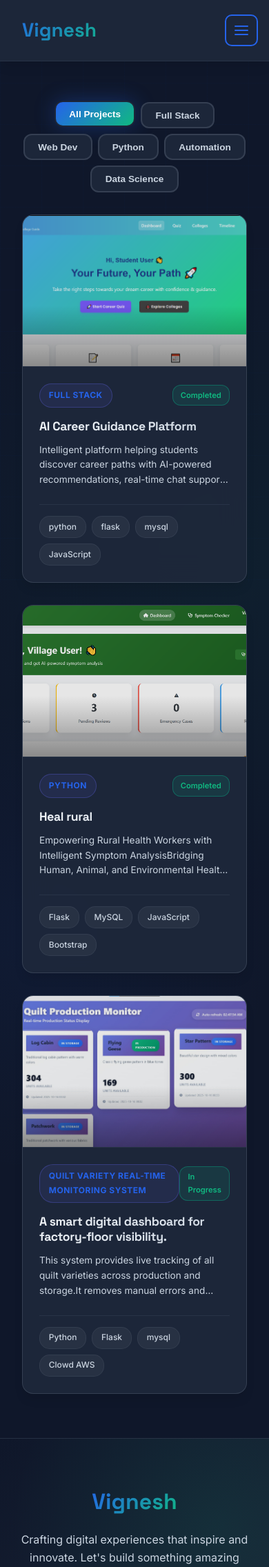
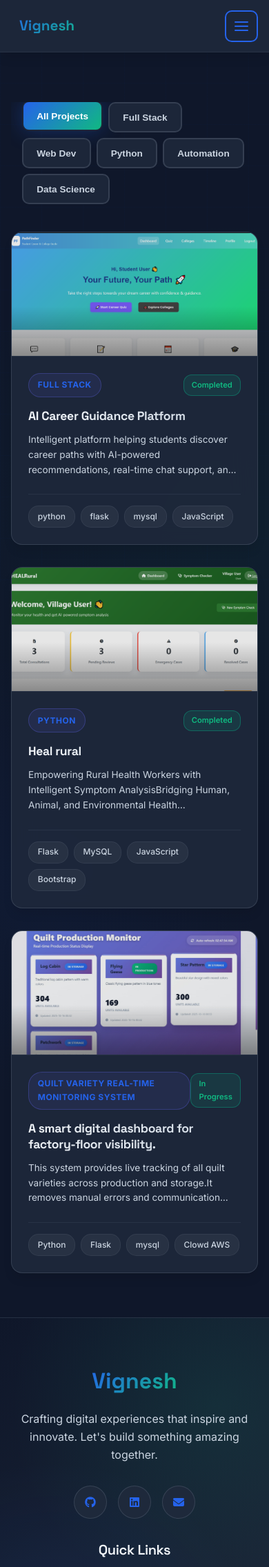
Before and after one commit to Vickyvkz7/myweb, a Flask app: page /projects in a window 390 px wide. Shown: the top 2272 px of the page at 69% size. Run offline with Flask 3, Linux system fonts and the light colour scheme.

Commit message:
Enhance mobile view with responsive design improvements

```diff
--- a/templates/base.html
+++ b/templates/base.html
@@ -119,6 +119,35 @@
             position: relative;
         }
 
+        /* ===== MOBILE RESPONSIVE STYLES ===== */
+        @media (max-width: 768px) {
+            .container {
+                padding: 0 1.5rem;
+            }
+
+            section {
+                padding: 3rem 0;
+            }
+
+            h1, h2, h3, h4, h5, h6 {
+                line-height: 1.3;
+            }
+
+            html {
+                scroll-padding-top: 70px;
+            }
+        }
+
+        @media (max-width: 480px) {
+            .container {
+                padding: 0 1rem;
+            }
+
+            section {
+                padding: 2rem 0;
+            }
+        }
+
         /* ===== ENHANCED NAVIGATION ===== */
         .navbar {
             position: fixed;
@@ -163,6 +204,19 @@
             position: relative;
             padding: 0.5rem 1rem;
             border-radius: var(--radius-xl);
+        }
+
+        @media (max-width: 768px) {
+            .nav-logo a {
+                font-size: 1.5rem;
+                padding: 0.5rem 0.75rem;
+            }
+        }
+
+        @media (max-width: 480px) {
+            .nav-logo a {
+                font-size: 1.3rem;
+            }
         }
 
         .nav-logo a::before {
@@ -259,6 +366,16 @@
             padding: 0.75rem;
             border-radius: var(--radius-md);
             transition: var(--transition-bounce);
+            min-width: 44px;
+            min-height: 44px;
+            align-items: center;
+            justify-content: center;
+        }
+
+        @media (max-width: 768px) {
+            .nav-toggle {
+                display: flex;
+            }
         }
 
         .nav-toggle:hover {
--- a/templates/projects.html
+++ b/templates/projects.html
@@ -106,6 +106,19 @@
         position: relative;
     }
 
+    @media (max-width: 768px) {
+        .mini-hero h2 {
+            font-size: 2.5rem;
+            margin-bottom: 0.75rem;
+        }
+    }
+
+    @media (max-width: 480px) {
+        .mini-hero h2 {
+            font-size: 2rem;
+        }
+    }
+
     .mini-hero p {
         font-size: 1.3rem;
         color: var(--text-light);
@@ -113,6 +126,18 @@
         margin: 0 auto;
         line-height: 1.6;
         font-weight: 400;
+    }
+
+    @media (max-width: 768px) {
+        .mini-hero p {
+            font-size: 1.1rem;
+        }
+    }
+
+    @media (max-width: 480px) {
+        .mini-hero p {
+            font-size: 1rem;
+        }
     }
 
     /* === Enhanced Filter Bar === */
@@ -123,6 +148,25 @@
         margin: 4rem 0 3rem;
         flex-wrap: wrap;
         padding: 0 1rem;
+    }
+
+    @media (max-width: 768px) {
+        .mini-filter-bar {
+            gap: 0.75rem;
+            margin: 2rem 0;
+            padding: 0 0.5rem;
+        }
+    }
+
+    @media (max-width: 480px) {
+        .mini-filter-bar {
+            gap: 0.5rem;
+            margin: 1.5rem 0;
+            justify-content: flex-start;
+            overflow-x: auto;
+            padding: 0 1rem;
+            padding-bottom: 0.5rem;
+        }
     }
 
     .mini-btn {
@@ -138,6 +182,19 @@
         backdrop-filter: blur(10px);
         position: relative;
         overflow: hidden;
+        white-space: nowrap;
+        min-height: 44px;
+        display: flex;
+        align-items: center;
+        justify-content: center;
+    }
+
+    @media (max-width: 480px) {
+        .mini-btn {
+            padding: 0.65rem 1.2rem;
+            font-size: 0.85rem;
+            border-radius: 10px;
+        }
     }
 
     .mini-btn::before {
@@ -215,6 +272,18 @@
         border-bottom: 1px solid var(--border-light);
     }
 
+    @media (max-width: 768px) {
+        .card-media-small {
+            height: 200px;
+        }
+    }
+
+    @media (max-width: 480px) {
+        .card-media-small {
+            height: 180px;
+        }
+    }
+
     .card-media-small::after {
         content: '';
         position: absolute;
@@ -287,6 +356,18 @@
         display: flex;
         flex-direction: column;
         position: relative;
+    }
+
+    @media (max-width: 768px) {
+        .card-body-compact {
+            padding: 1.5rem;
+        }
+    }
+
+    @media (max-width: 480px) {
+        .card-body-compact {
+            padding: 1.25rem;
+        }
     }
 
     .meta-row {
@@ -383,6 +464,20 @@
         gap: 2.5rem;
         padding: 0 1rem;
         margin-bottom: 4rem;
+    }
+
+    @media (max-width: 768px) {
+        .projects-grid {
+            grid-template-columns: 1fr;
+            gap: 2rem;
+            padding: 0;
+        }
+    }
+
+    @media (max-width: 480px) {
+        .projects-grid {
+            gap: 1.5rem;
+        }
     }
 
     /* Stats Section */
```
Also changed, not shown: other parts of templates/base.html (+65 -0 lines), templates/index.html (+57 -1 lines), README.md.
